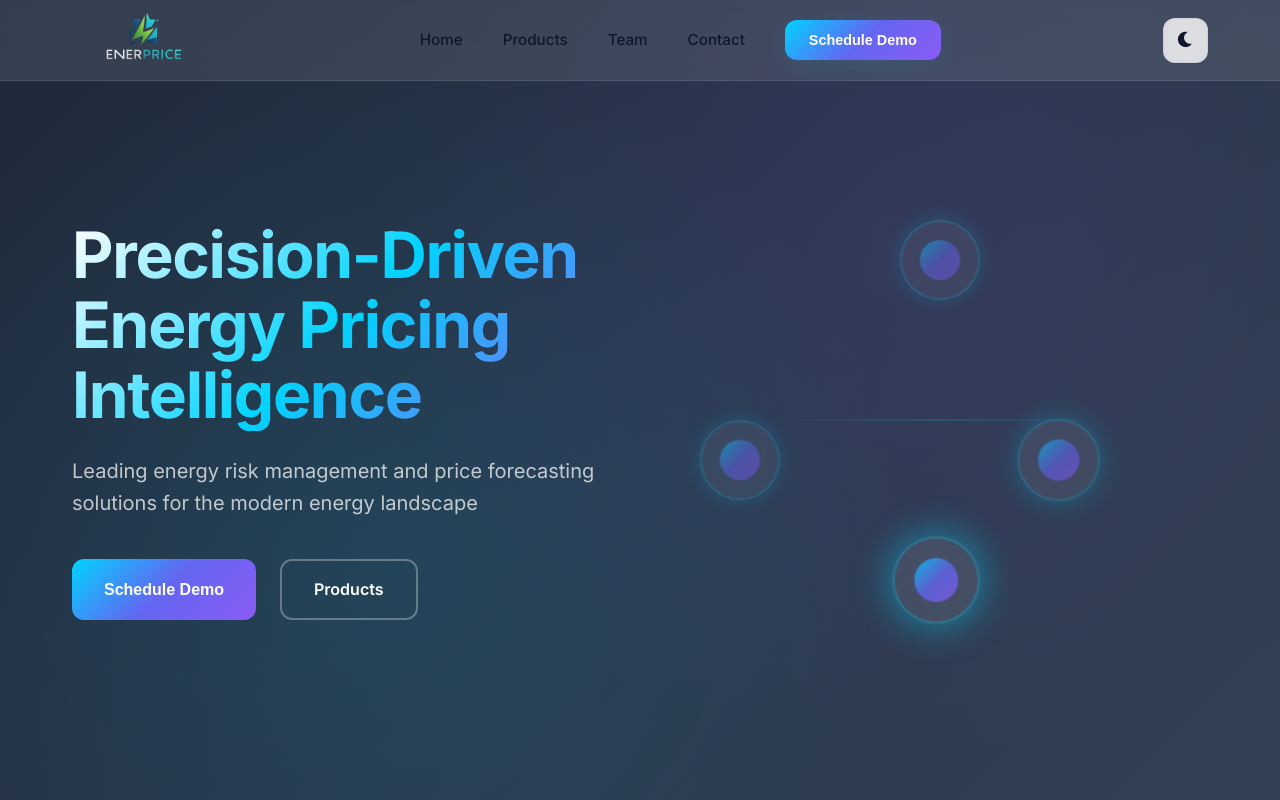
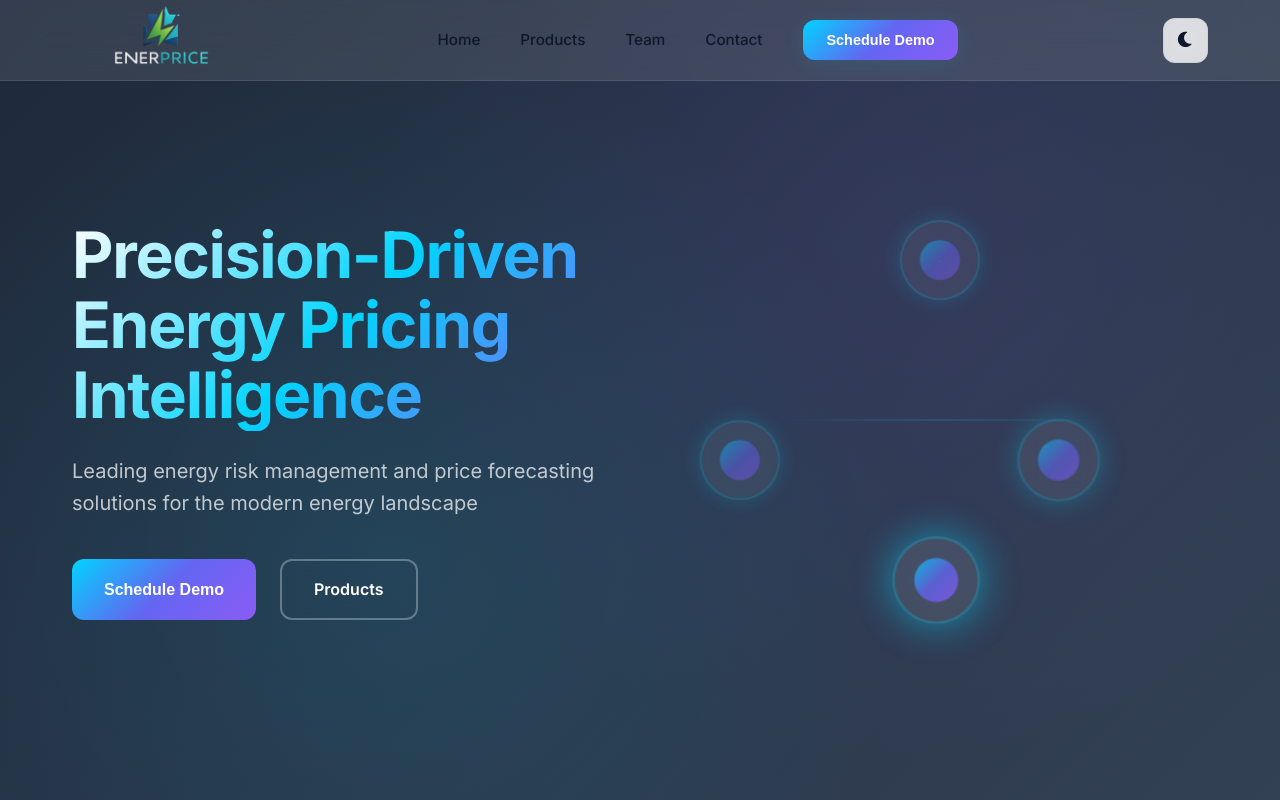
Before and after one commit to santhoshraghu/AZR, a website built with Vite: page index.html in a window 1280 px wide. Shown: the top 800 px of the page. Built offline with nearby package versions, Linux system fonts and the light colour scheme; a script that the page names is missing.

Commit message:
Update style.css

```diff
--- a/style.css
+++ b/style.css
@@ -1185,7 +1185,7 @@ body[data-theme="dark"]::before {
 }
 /* Logo image size and alignment */
 .logo-img {
-  height: 90px;         /* Adjust this up/down for better fit */
+  height: 110px;         /* Adjust this up/down for better fit */
   width: auto;
   object-fit: contain;
   display: block;
```
